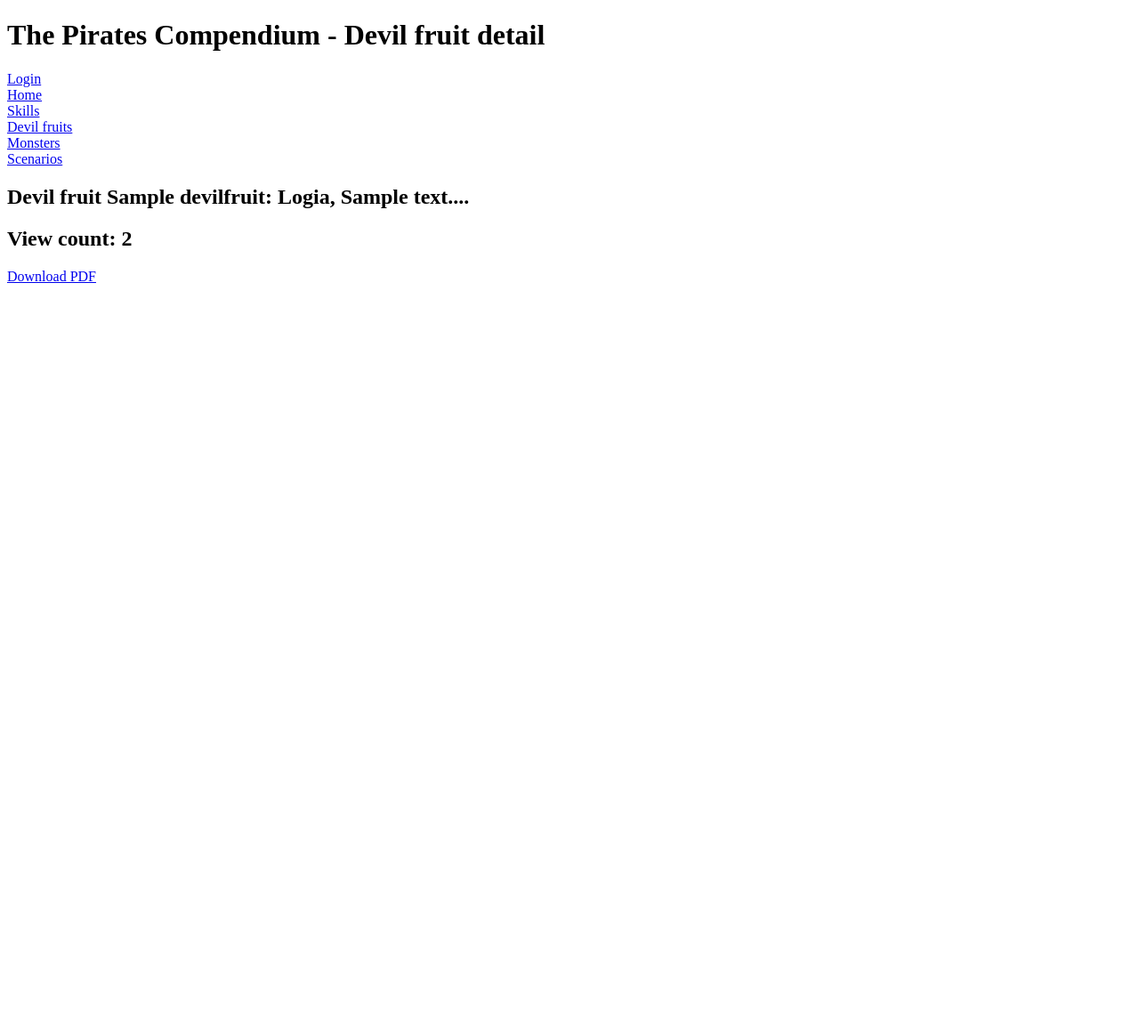
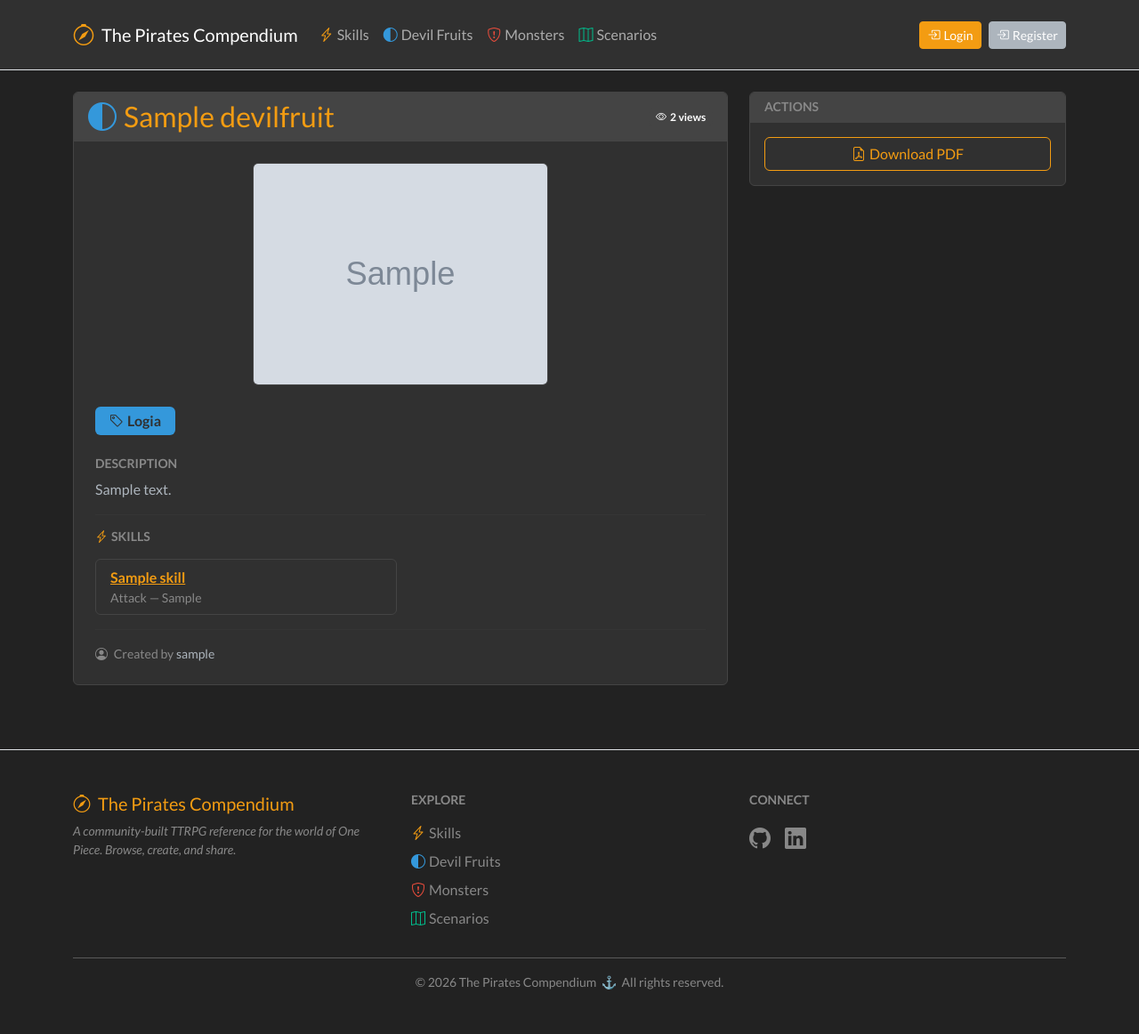
Before and after one commit to SerhiiHryniuk/the-pirates-compendium, a Django app: a page that uses templates/compendium/devil_fruits_templates/devil_fruit_detail.html in a window 1280 px wide. Shown: the whole page at 89% size. Before the commit the page ends 318 px from the top, so only its background shows below. Run offline with Django 5.2, Linux system fonts and the light colour scheme; tables that the repository leaves empty hold one stand-in row (values such as "Sample post"); grey boxes marked "Sample" are stand-in pictures; some libraries are stand-ins or nearby versions.

Commit message:
style: add styles to devil fruits detail page

```diff
--- a/templates/compendium/devil_fruits_templates/devil_fruit_detail.html
+++ b/templates/compendium/devil_fruits_templates/devil_fruit_detail.html
@@ -1,35 +1,108 @@
-<!DOCTYPE html>
-<html lang="en">
-<head>
-  <meta charset="UTF-8">
-  <title>The Pirates Compendium - Devil fruit detail</title>
-</head>
-<body>
-  <h1>The Pirates Compendium - Devil fruit detail</h1>
-  {% if user.is_authenticated %}
-    <p>User: {{ user.username }}</p>
-    <form action="{% url "logout" %}" method=post>
-      {% csrf_token %}
-      <input type="hidden" name="next" value="{{ request.path }}" />
-      <button type="submit">Logout</button>
-    </form>
-  {% else %}
-    <a href="{% url "login" %}">Login</a>
-  {% endif %}
-  <br>
-  <a href="{% url "compendium:index" %}">Home</a>
-  <br>
-  <a href="{% url "compendium:skill_list" %}">Skills</a>
-  <br>
-  <a href="{% url "compendium:devil_fruit_list" %}">Devil fruits</a>
-  <br>
-  <a href="{% url "compendium:monster_list" %}">Monsters</a>
-  <br>
-  <a href="{% url "compendium:scenario_list" %}">Scenarios</a>
-  <h2>Devil fruit {{ devil_fruit_detail }}</h2>
-  <h2>View count: {{ devil_fruit_detail.view_count }}</h2>
-  <a href="{% url "compendium:devil_fruit_pdf" slug=devil_fruit_detail.slug %}" target="_blank">
-    Download PDF
-  </a>
-</body>
-</html>
+{% extends "compendium/base.html" %}
+
+{% block title %}{{ devil_fruit_detail.name }} — The Pirates Compendium{% endblock %}
+
+{% block content %}
+
+  <div class="row g-4">
+
+    <div class="col-lg-8">
+      <div class="card border-secondary">
+
+        <div class="card-header border-secondary d-flex justify-content-between align-items-center">
+          <h3 class="mb-0 text-warning">
+            <i class="bi bi-circle-half me-2 text-info"></i>{{ devil_fruit_detail.name }}
+          </h3>
+          <span class="badge bg-secondary">
+            <i class="bi bi-eye me-1"></i>{{ devil_fruit_detail.view_count }} views
+          </span>
+        </div>
+
+        <div class="card-body p-4">
+
+          {% if devil_fruit_detail.image %}
+            <div class="text-center mb-4">
+              <img
+                src="{{ devil_fruit_detail.image.url }}"
+                alt="{{ devil_fruit_detail.name }}"
+                class="rounded border border-secondary"
+                style="max-height: 250px; object-fit: contain;"
+              >
+            </div>
+          {% endif %}
+
+          <div class="mb-4">
+            <span class="badge bg-info text-dark fs-6 px-3 py-2">
+              <i class="bi bi-tag me-1"></i>{{ devil_fruit_detail.fruit_type }}
+            </span>
+          </div>
+
+          <h6 class="text-uppercase text-muted small fw-bold mb-2">Description</h6>
+          <p class="text-light">{{ devil_fruit_detail.description }}</p>
+
+          <hr class="border-secondary">
+
+          {% if devil_fruit_detail.skills.exists %}
+            <h6 class="text-uppercase text-muted small fw-bold mb-3">
+              <i class="bi bi-lightning-charge me-1 text-warning"></i>Skills
+            </h6>
+            <div class="row g-2">
+              {% for skill in devil_fruit_detail.skills.all %}
+                <div class="col-sm-6">
+                  <div class="card border-secondary">
+                    <div class="card-body py-2 px-3">
+                      <a href="{% url 'compendium:skill_detail' slug=skill.slug %}"
+                         class="text-warning fw-semibold">
+                        {{ skill.name }}
+                      </a>
+                      <p class="text-muted small mb-0">
+                        {{ skill.skill_type }}
+                        {% if skill.dmg_dice %} — {{ skill.dmg_dice }}{% endif %}
+                      </p>
+                    </div>
+                  </div>
+                </div>
+              {% endfor %}
+            </div>
+
+            <hr class="border-secondary">
+          {% endif %}
+
+          <p class="text-muted small mb-0">
+            <i class="bi bi-person-circle me-1"></i>
+            Created by <span class="text-light">{{ devil_fruit_detail.author.username }}</span>
+          </p>
+
+        </div>
+      </div>
+    </div>
+
+    <div class="col-lg-4">
+
+      <div class="card border-secondary">
+        <div class="card-header border-secondary">
+          <h6 class="mb-0 text-muted text-uppercase small fw-bold">Actions</h6>
+        </div>
+        <div class="card-body d-grid gap-2">
+          <a href="{% url 'compendium:devil_fruit_pdf' slug=devil_fruit_detail.slug %}"
+             target="_blank"
+             class="btn btn-outline-warning">
+            <i class="bi bi-file-earmark-pdf me-1"></i>Download PDF
+          </a>
+          {% if user == devil_fruit_detail.author %}
+            <a href="{% url 'compendium:devil_fruit_update' slug=devil_fruit_detail.slug %}"
+               class="btn btn-outline-light">
+              <i class="bi bi-pencil me-1"></i>Edit Devil Fruit
+            </a>
+            <a href="{% url 'compendium:devil_fruit_delete' slug=devil_fruit_detail.slug %}"
+               class="btn btn-outline-danger">
+              <i class="bi bi-trash me-1"></i>Delete Devil Fruit
+            </a>
+          {% endif %}
+        </div>
+      </div>
+
+    </div>
+  </div>
+
+{% endblock %}
```
